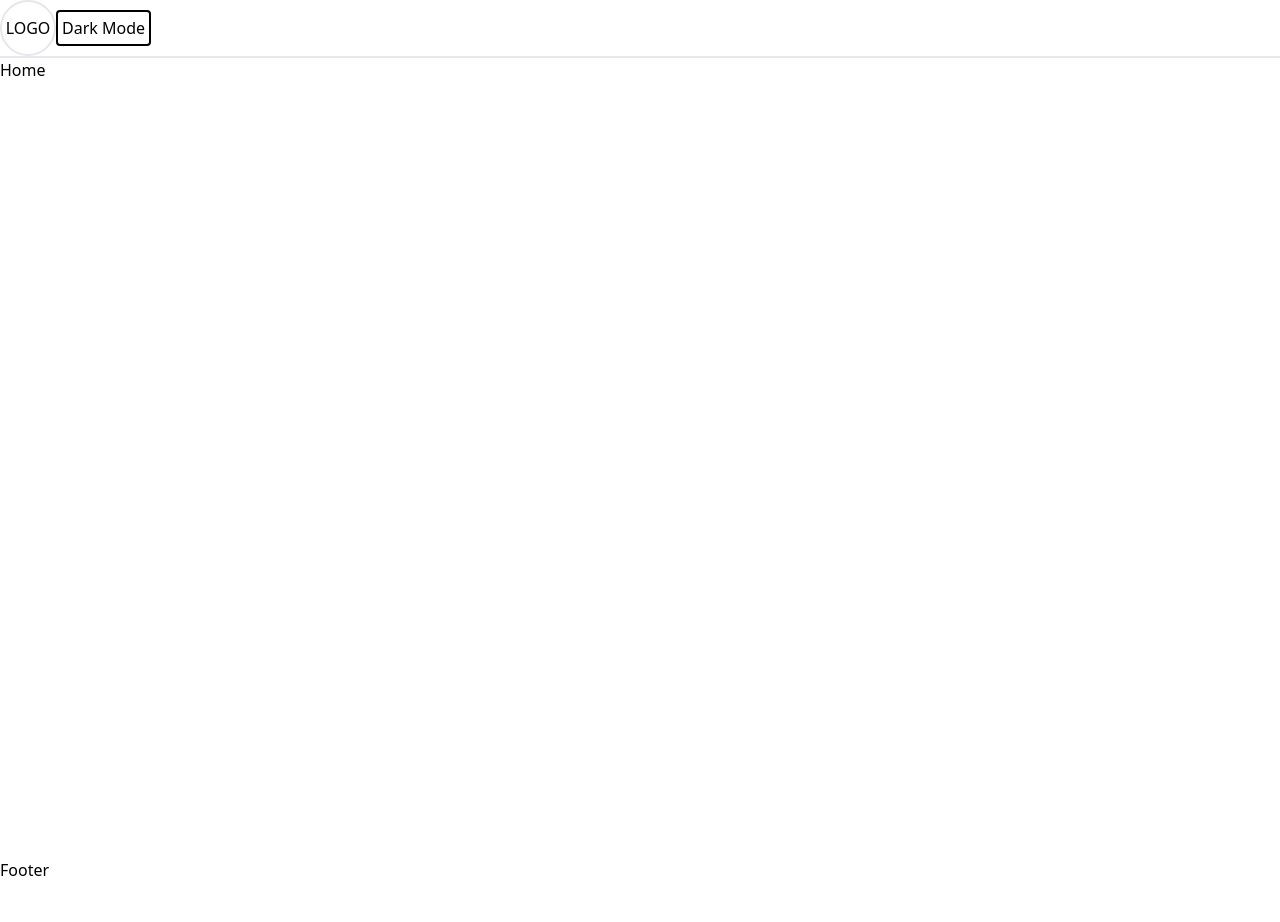
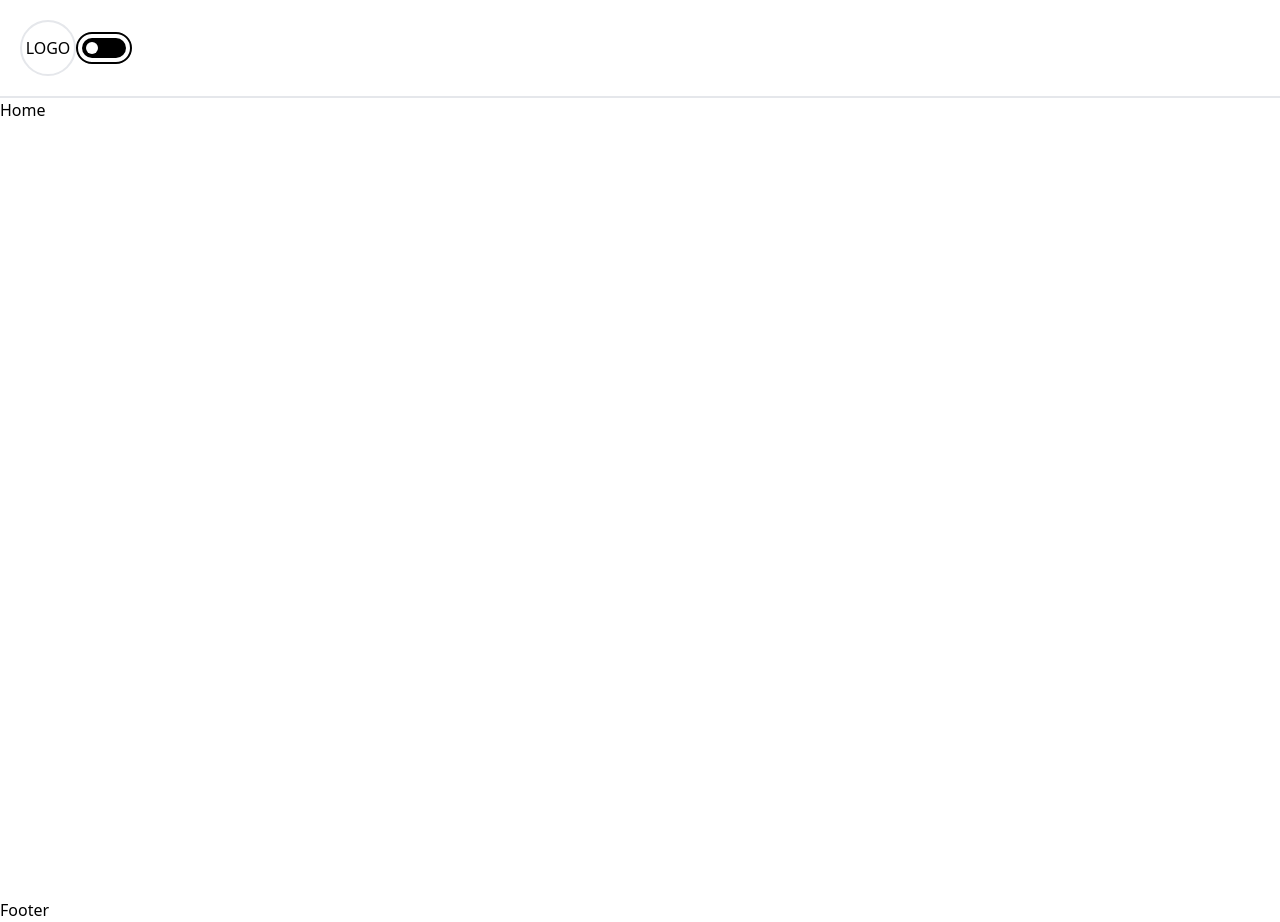
Before and after one commit to oAndin/cards-project, a React (Vite) app: page / in a window 1280 px wide. Before the commit the page ends 882 px from the top, so only its background shows below. Built offline with nearby package versions, Linux system fonts and the light colour scheme.

Commit message:
NOT-WORKING_ WORK-PC&dark-mode-btn_created

```diff
--- /dev/null
+++ b/src/components/DarkModeButton/Index.jsx
@@ -0,0 +1,25 @@
+import { useContext } from "react"
+import { ThemeContext } from "../../context/ThemeContext/Index"
+
+const DarkModeButton = () => {
+
+  const { toggleTheme, darkMode } = useContext(ThemeContext);
+
+
+  return (
+    <>
+      <div onClick={() => {
+        toggleTheme
+        console.log(darkMode);
+      }}
+        className="border-2 border-black p-1 rounded-full cursor-pointer flex">
+        <span className="w-11 h-5 p-1 flex rounded-full bg-black items-center">
+          <span
+            className="bg-white rounded-full w-3 h-3"></span>
+        </span>
+      </div>
+    </>
+  )
+}
+
+export default DarkModeButton;
--- a/src/components/Footer/Index.jsx
+++ b/src/components/Footer/Index.jsx
@@ -1,7 +1,15 @@
+import { useContext } from "react";
+import { ThemeContext } from "../../context/ThemeContext/Index";
+
 const Footer = () => {
+
+  const { bgColor, textColor } = useContext(ThemeContext);
+
   return (
     <>
-      <h1>Footer</h1>
+      <div className={`bg-${bgColor} text-${textColor}`}>
+        <h1>Footer</h1>
+      </div>
     </>
   );
 };
--- a/src/components/Header/Index.jsx
+++ b/src/components/Header/Index.jsx
@@ -1,21 +1,18 @@
 import { useContext } from "react";
 import { ThemeContext } from "../../context/ThemeContext/Index";
+import DarkModeButton from "../DarkModeButton/Index";
 
 const Header = () => {
 
-  const { bgColor, textColor, toggleTheme } = useContext(ThemeContext);
+  const { bgColor, textColor } = useContext(ThemeContext);
 
   return (
     <>
-      <div className={`flex items-center h-full w-full bg-${bgColor} text-${textColor} border-b-2`}>
-        <span className="w-14 h-14 flex justify-center items-center rounded-full border-2">LOGO</span>
-        <button
-          className={`
-          border-2 border-black rounded p-1 flex justify-center items-center bg-${textColor} text-${bgColor}
-          `}
-          onClick={toggleTheme}>
-          Dark Mode
-        </button >
+      <div className={`flex items-center h-full w-full bg-${bgColor} text-${textColor} border-b-2 p-5`}>
+        <span className={`w-14 h-14 flex justify-center items-center rounded-full border-2 border-${bgColor}`}>LOGO</span>
+        <DarkModeButton>
+
+        </DarkModeButton>
       </div>
     </>
   );
--- a/src/context/ThemeContext/Index.jsx
+++ b/src/context/ThemeContext/Index.jsx
@@ -1,8 +1,4 @@
 import { createContext, useState } from "react";
-
-
-// import the context
-// const theme = useContext(ThemeContext);
 
 export const ThemeContext = createContext();
 
@@ -10,8 +6,10 @@ export const ThemeContext = createContext();
 export const ThemeProvider = ({ children }) => {
 
   const [darkMode, setDarkMode] = useState(true);
-  let bgColor = darkMode ? 'dark-grey' : 'white';
-  let textColor = darkMode ? 'white' : 'dark-grey';
+  // const [bgColor, setBgColor] = useState('dark-grey')
+  // setBgColor(darkMode ? 'dark-grey' : 'white');
+  const textColor = darkMode ? 'white' : 'dark-grey';
+  const bgColor = darkMode ? 'dark-grey' : 'white';
 
   function toggleTheme() {
     setDarkMode(!darkMode);
```
